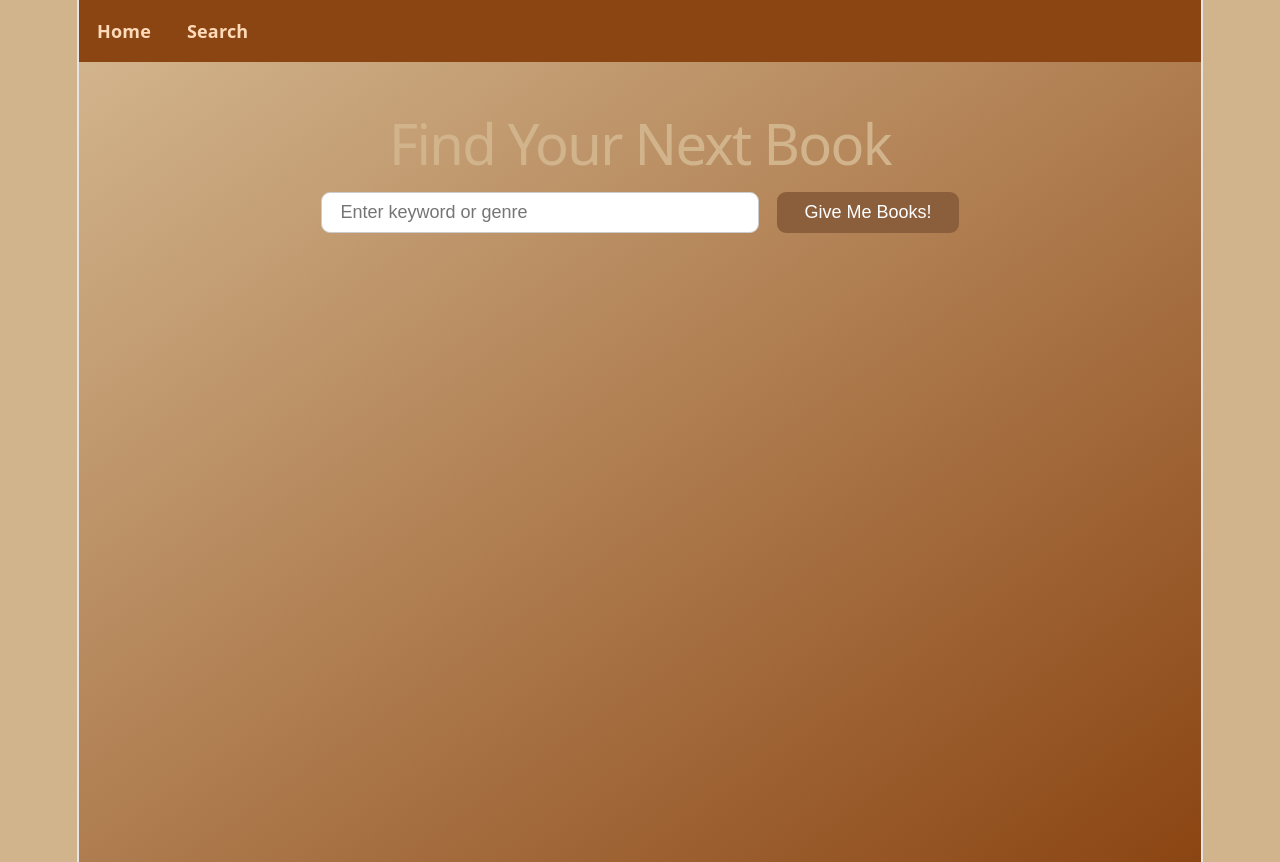
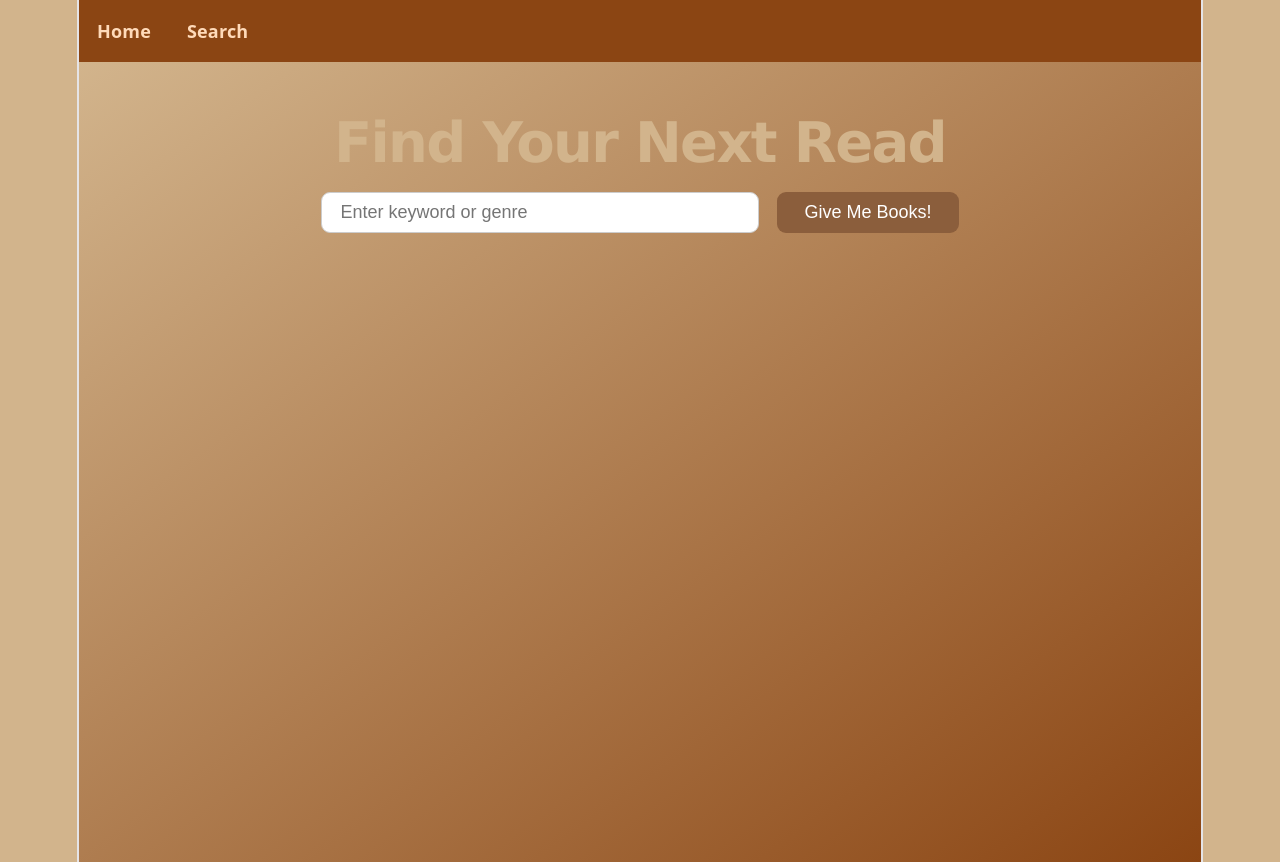
Before and after one commit to aiglesi6/recdeck-api, a Vue app: page /search in a window 1280 px wide. Built offline with nearby package versions, Linux system fonts and the light colour scheme; the HTML template or start-up script is replaced by a standard one.

Commit message:
modified search

```diff
--- a/src/views/Search.vue
+++ b/src/views/Search.vue
@@ -1,6 +1,6 @@
 <template>
   <div class="search-page-container">
-    <h1>Find Your Next Book</h1>
+    <h1>Find Your Next Read</h1>
 
     <!-- Search form -->
     <div class="search-form">
@@ -106,6 +106,8 @@ const isBookBookmarked = (book) => {
 h1 {
   text-align: center;
   margin-bottom: 2rem;
+  font-family: 'Verdana', Geneva, Tahoma, sans-serif;
+  font-weight: bold;
 }
 
 .search-form {
```
